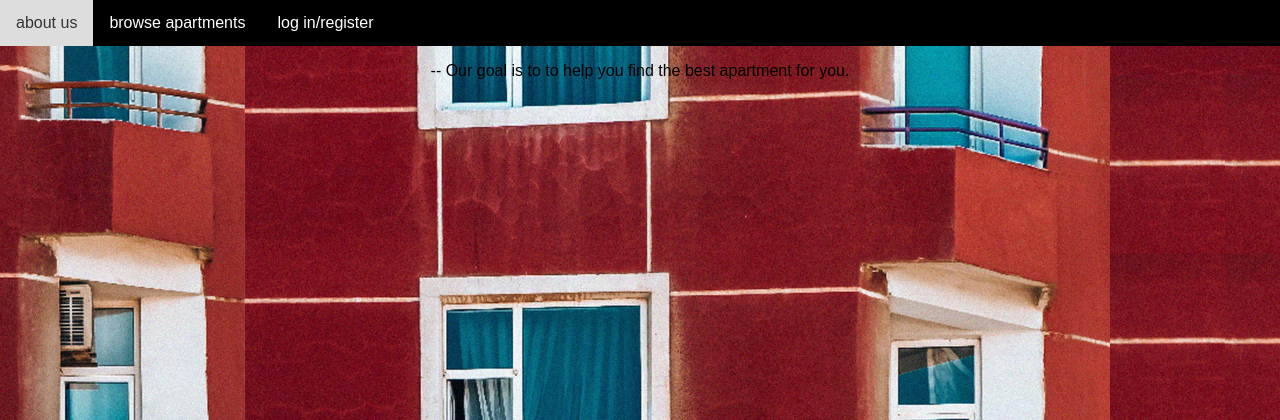
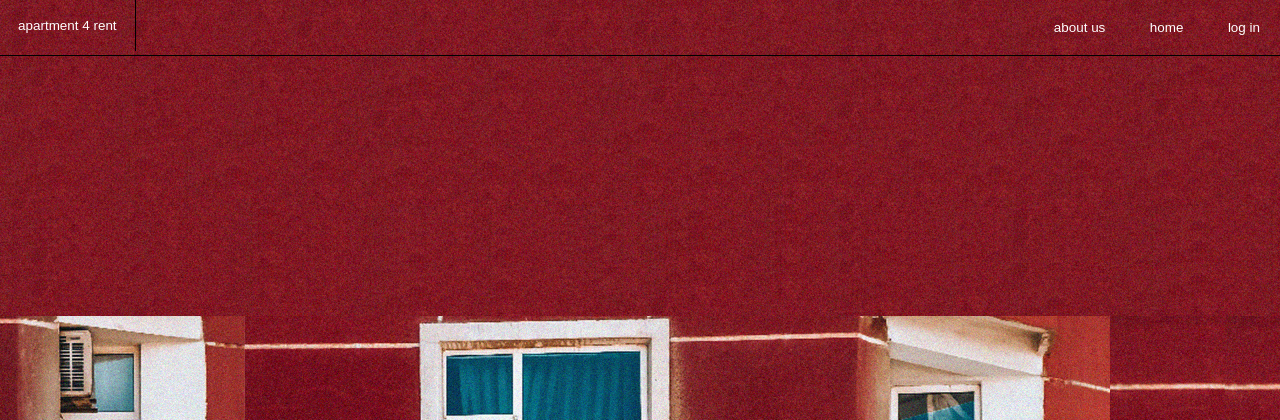
Before and after one commit to tokwalover666/finalWebDesign, a PHP site: page /aboutUs.html in a window 1280 px wide. Shown: the top 420 px of the page. Run offline with PHP 8.4, Linux system fonts and the light colour scheme; some web fonts are replaced.

Commit message:
homepage

```diff
--- a/aboutUs.html
+++ b/aboutUs.html
@@ -5,23 +5,34 @@
     <meta name="viewport" content="width=device-width, initial-scale=1.0">
     <title>apartment4rent</title>
     <link rel="stylesheet" href="style.css">
+    <link href="https://fonts.cdnfonts.com/css/tt-ramillas-trl" rel="stylesheet">
+    <style>
+        @import url('https://fonts.cdnfonts.com/css/tt-ramillas-trl');
+</style>
+
 </head>
 <body>
     <nav>
-        <div>
-            <a href="aboutUs.html">about us</a>
-        </div>
-        <div>
-            <a href="home.html">browse apartments</a>
-        </div>
-        <div>
-            <a href="logInReg.html">log in/register</a>
+        <div class="header">
+            <div class="logo">
+            apartment 4 rent
+            </div>
+            <div class="menu">
+            <a href="aboutUs.html" class="link">
+                <div class="title">about us</div>
+                <div class="bar"></div>
+            </a>
+            <a href="home.html" class="link">
+                <div class="title">home</div>
+                <div class="bar"></div>
+            </a>
+            <a href="logInReg.html" class="link">
+                <div class="title">log in</div>
+                <div class="bar"></div>
+            </a>
+            </div>
         </div>
     </nav>
-    <center>
-        <p>
-            -- Our goal is to to help you find the best apartment for you.
-        </p>
-    </center>
+
 </body>
 </html>
--- a/style.css
+++ b/style.css
@@ -1,53 +1,73 @@
 
     body {
-        font-family: Arial, sans-serif;
+
         margin: 0;
         padding: 0;
-
-        background-image: url(assets/homeBackground.jpg);
+        background-color: #7a1b1e;
+        background-image: url(assets/background.jpg);
         background-repeat: no-repeat;
         background-size: 100%;
 
     }
 
-    header {
-        background-color: #333;
-        color: #fff;
-        padding: 10px;
-        text-align: center;
+    .header {
+
+        width: 100%;
+        border-bottom: 1px solid black;
+        text-align: right;
+        position: relative;
+
+        .logo {
+        position: absolute;
+        top: 0;
+        left: 0;
+        font-size: 1.05vw;
+        font-weight: 400;
+        padding: 18px;
+        border-right: 1px solid black;
+        }
     }
 
-    nav {
-        background-color: #000000;
-        overflow: hidden;
-    }
+    .link {
+        display: inline-block;
+        padding: 10px 0;
+        margin: 10px 20px;
+        position: relative;
+        text-decoration: none;
+        color: #0f0f0f;
+        font-weight: 400;
+        font-size: 1.05vw;
 
-    nav a {
-        float: left;
-        display: block;
-        color: #fff;
-        text-align: center;
-        padding: 14px 16px;
-        text-decoration: none;
-    }
+        .bar {
+        width: 100%;
+        display: inline-block;
+        border-bottom: 5px solid rgb(255, 255, 255);
+        position: absolute;
+        bottom: 0;
+        left: 0;
+        opacity: 0;
+        transition: all 300ms;
+        }
 
-    nav a:hover {
-        background-color: #ddd;
-        color: #333;
-    }
-
-    .active {
-        background-color: #555;
-        color: #fff;
+        &:hover {
+        .bar {
+            opacity: 1;
+            bottom: 5px;
+        }
+        }
     }
 
 
-    h1, h2, a{
+    h1, h2, .header, .link{
         color: #ffffff;
-        font-weight: 200;
+
         font-family: 'TT Ramillas Trl', sans-serif;
     }
+    h2 {
+        font-weight: 200;
+        font-size: 1vw;
+    }
     h1 {
-        font-size: 100px;
+        font-size: 3vw ;
         font-weight: 400;
     }
```
Also changed, not shown: home.html (+20 -10 lines), logInReg.html (+23 -8 lines), assets/background.jpg (added), assets/nav bar.jpg (added).
